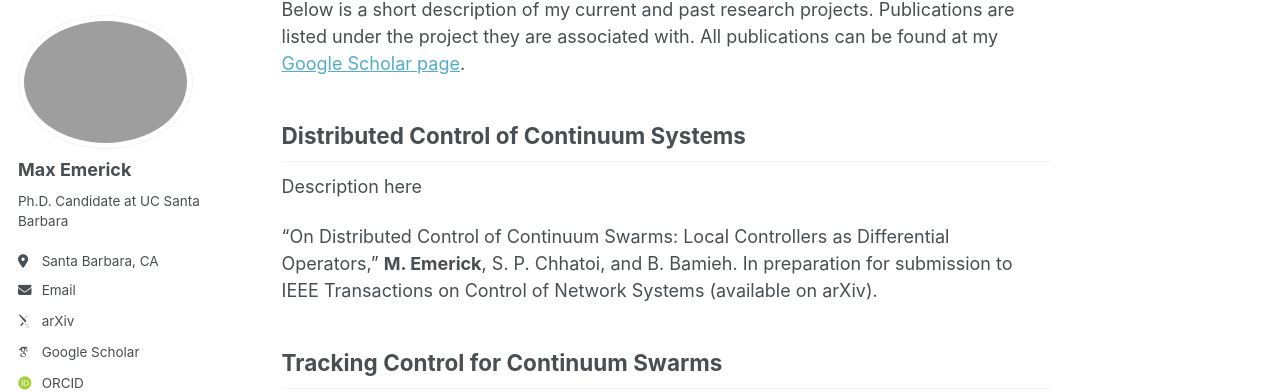
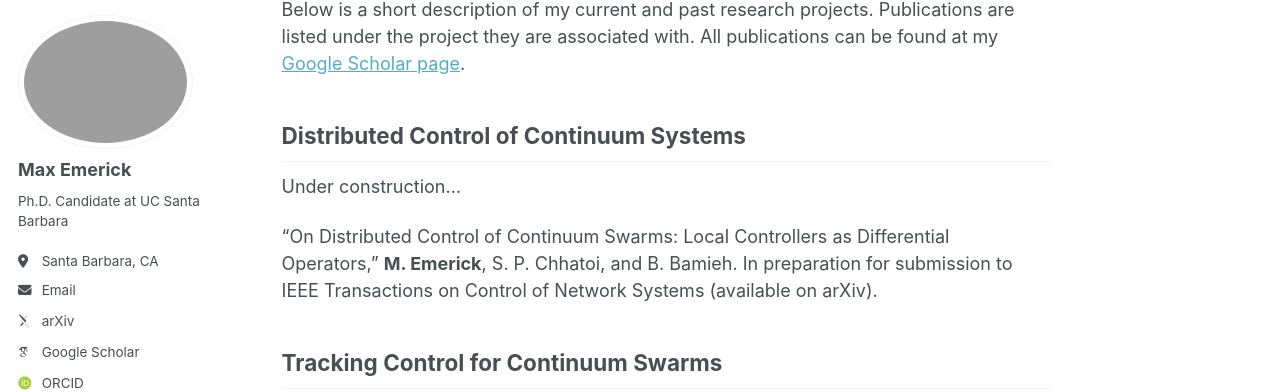
Before and after one commit to maxemerick/maxemerick.github.io, a Jekyll site: the page built from _pages/research.md, in a window 1280 px wide and 900 px high, scrolled down 752 px. Shown: the part 84-476 px from the top of the window. Built offline with Jekyll 4.4.1, drawn with Linux system fonts in a browser that asks for light colours; some web fonts are replaced; some of the changed text lies outside the part shown.

Commit message:
Update research.md

```diff
--- a/_pages/research.md
+++ b/_pages/research.md
@@ -18,7 +18,7 @@ Below is a short description of my current and past research projects. Publicati
 
 Distributed Control of Continuum Systems
 ----------
-Description here
+Under construction...
 
 
 "On Distributed Control of Continuum Swarms: Local Controllers as Differential Operators,"
@@ -60,7 +60,7 @@ In many engineering applications it is important to be able to mix two fluids ef
 
 Mean-Field Oscillator Ising Machines
 ----------
-Description here
+Under construction...
 
 
 "Mean-Field Oscillator Ising Machines: Gradient Flows and Classification of Limit Solutions,"
```
